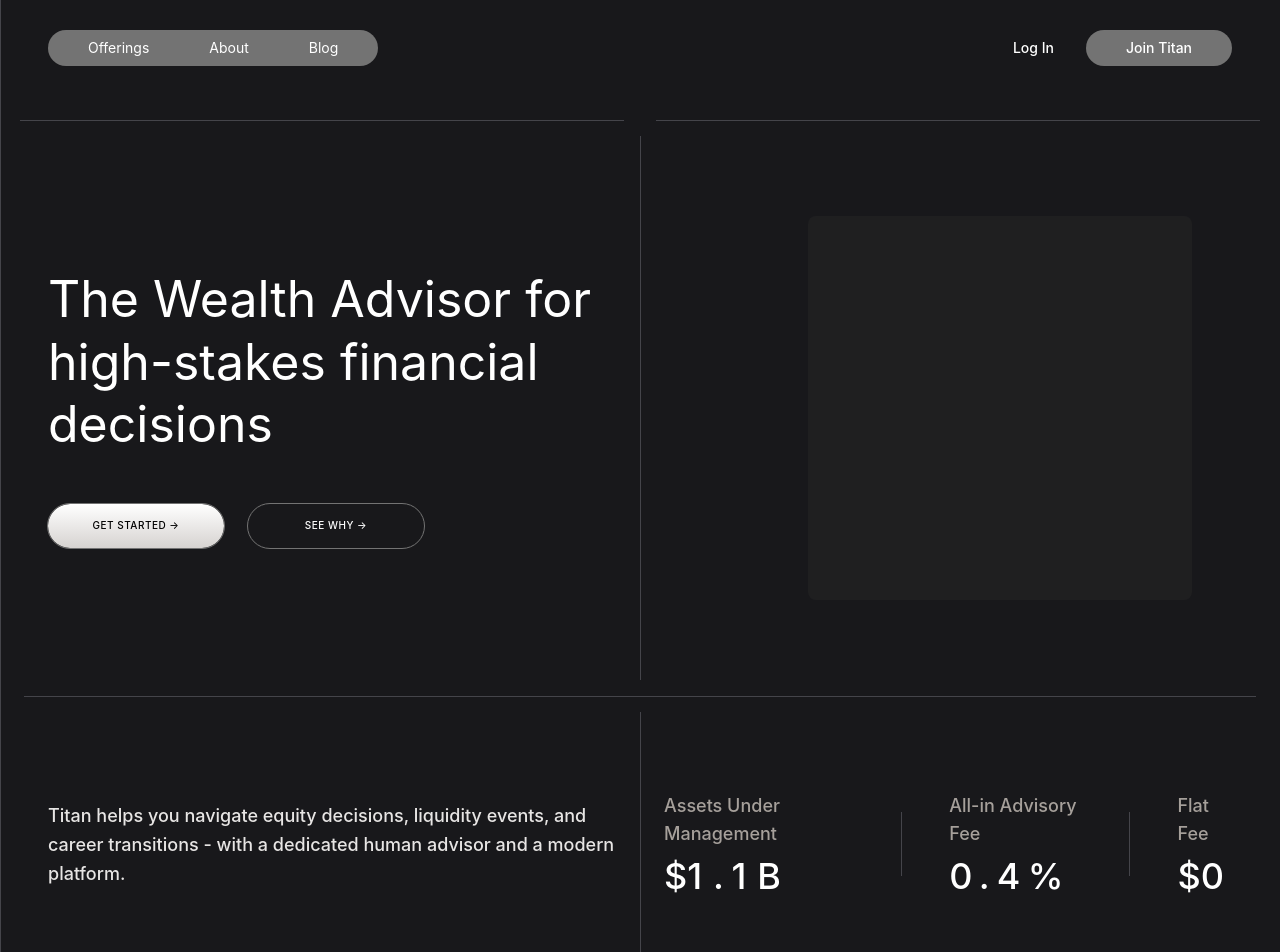
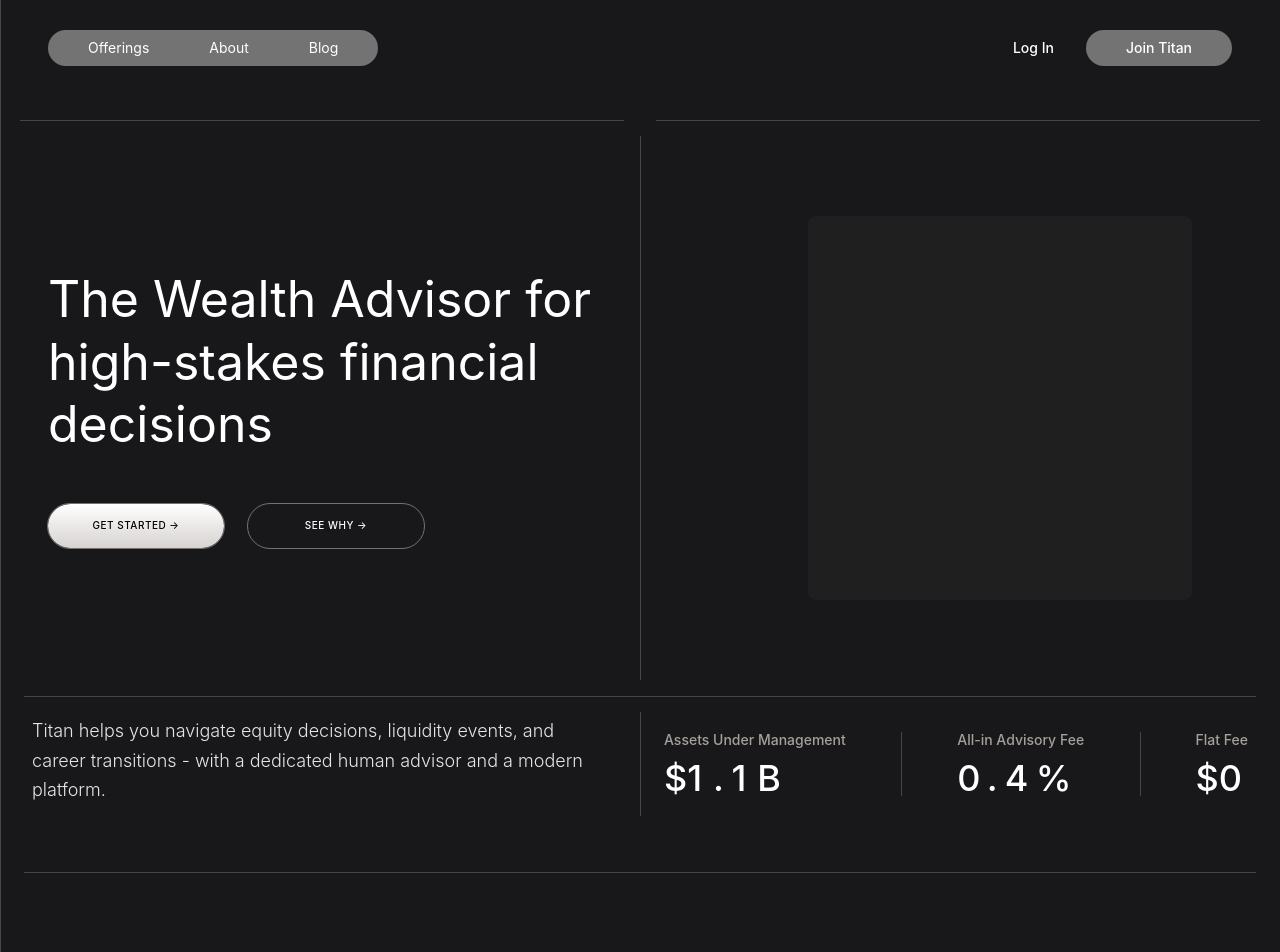
Before and after one commit to Devexhhh/SilvX-v1, a React (Vite) app: page / in a window 1280 px wide. Shown: the top 952 px of the page. Built offline with nearby package versions, Linux system fonts and the light colour scheme.

Commit message:
fixed StatsSection

```diff
--- a/src/components/layout/sections/StatsSection.tsx
+++ b/src/components/layout/sections/StatsSection.tsx
@@ -3,10 +3,10 @@
 
 export default function StatsSection() {
     return (
-        <section className="flex flex-col xl:flex-row px-12 py-24 gap-12 relative">
+        <section className="flex flex-col xl:flex-row px-8 py-5 mb-10 gap-12 relative">
 
-            <div className="flex-1 flex items-center">
-                <p className="text-lg font-medium leading-relaxed max-w-xl text-stone-200">
+            <div className="flex-1 flex items-start">
+                <p className="text-lg font-light leading-relaxed max-w-xl text-stone-200">
                     Titan helps you navigate equity decisions, liquidity events,
                     and career transitions - with a dedicated human advisor and
                     a modern platform.
@@ -20,7 +20,7 @@
             <div className="flex-1 flex flex-wrap md:flex-nowrap gap-12 items-center justify-between">
 
                 <div className="flex flex-col">
-                    <p className="text-stone-400 text-lg font-medium mb-2">
+                    <p className="text-stone-400 text-sm font-medium mb-2">
                         Assets Under Management
                     </p>
                     <p className="text-4xl font-medium tracking-[10.8px]">
@@ -33,7 +33,7 @@
                 </div>
 
                 <div className="flex flex-col">
-                    <p className="text-stone-400 text-lg font-medium mb-2">
+                    <p className="text-stone-400 text-sm font-medium mb-2">
                         All-in Advisory Fee
                     </p>
                     <p className="text-4xl font-medium tracking-[7.2px]">
@@ -46,7 +46,7 @@
                 </div>
 
                 <div className="flex flex-col">
-                    <p className="text-stone-400 text-lg font-medium mb-2">
+                    <p className="text-stone-400 text-sm font-medium mb-2">
                         Flat Fee
                     </p>
                     <p className="text-4xl font-medium">$0</p>
```
